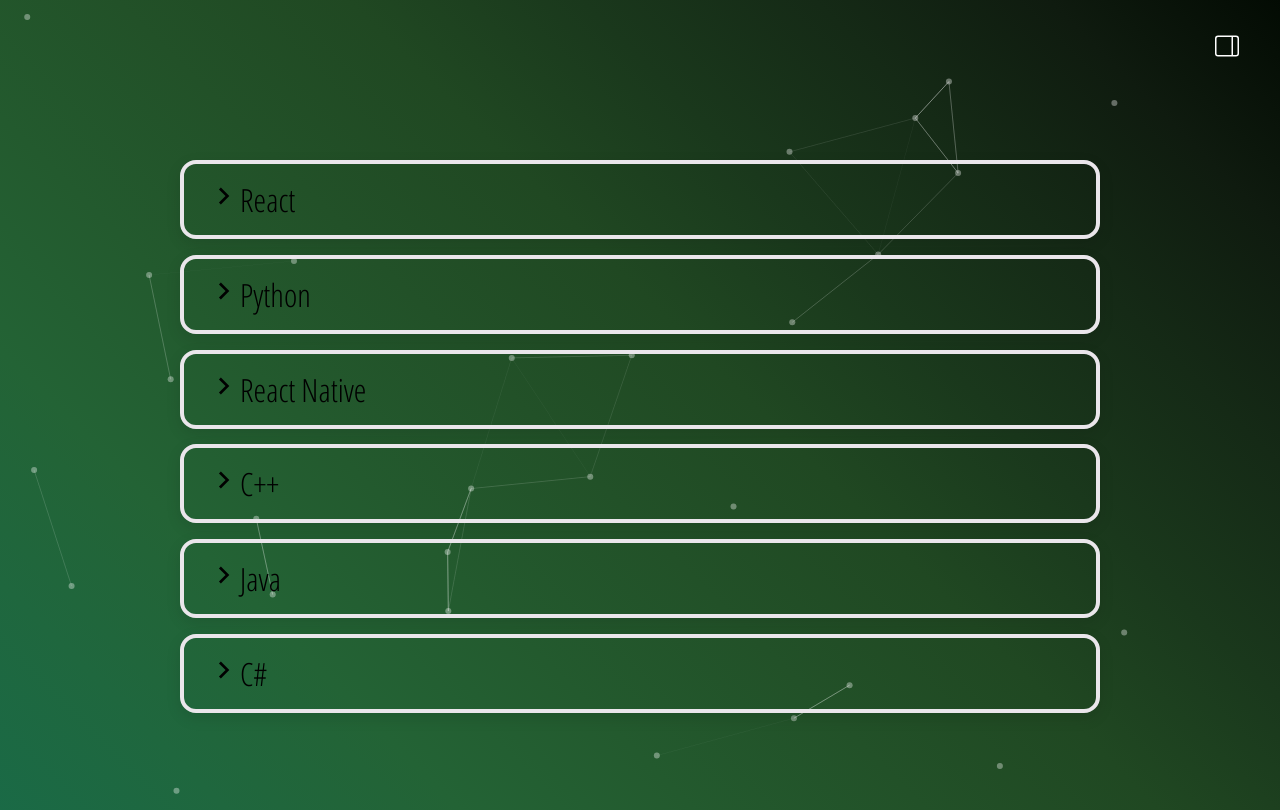
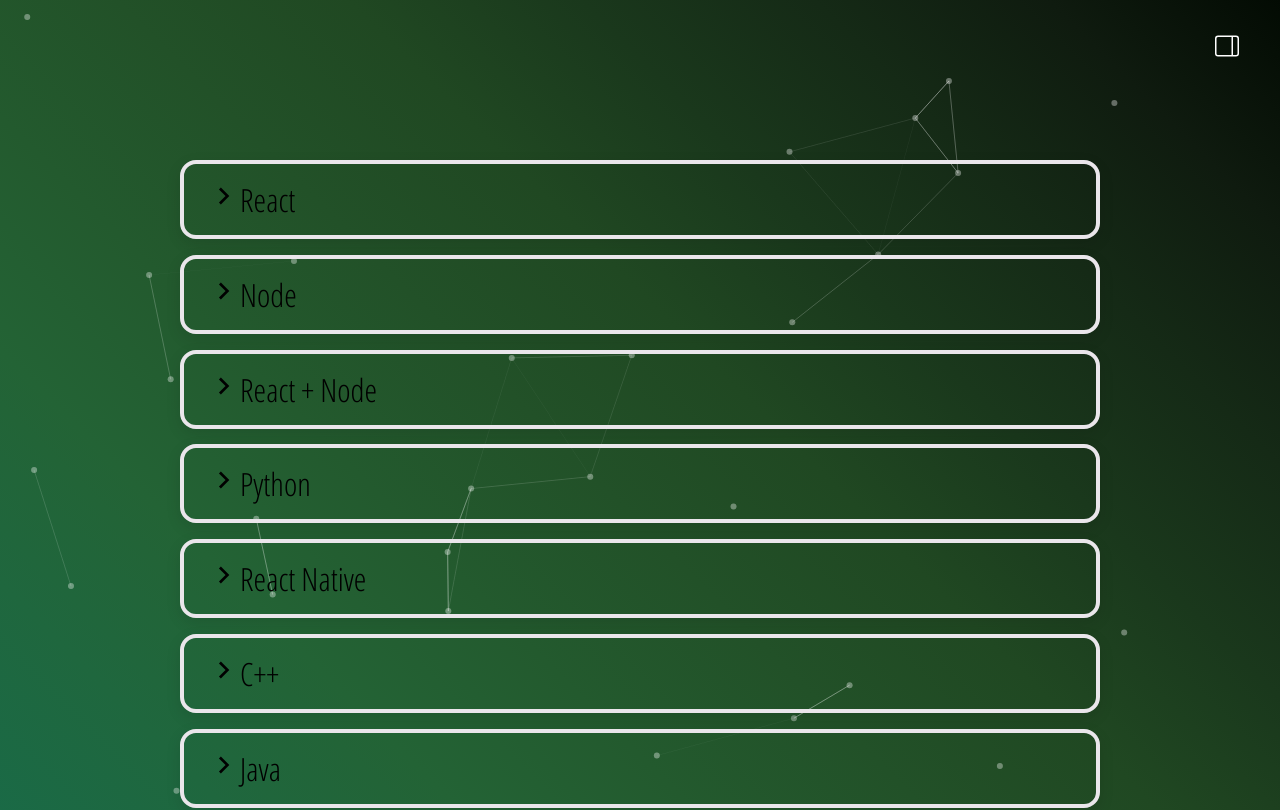
Before and after one commit to pauladam2001/ResumeWebsite, a React (Create React App) app: page /projects in a window 1280 px wide. Shown: the top 810 px of the page. Built offline with nearby package versions, Linux system fonts and the light colour scheme.

Commit message:
Added node projects

```diff
--- a/src/data.js
+++ b/src/data.js
@@ -8,7 +8,7 @@
     },
     {
         id: 2,
-        topic: 'React',
+        topic: 'Node',
         title: 'Face Recognition App - Backend',
         image: 'https://cdn0.iconfinder.com/data/icons/essentials-9/128/__Share-256.png',
         github: 'https://github.com/pauladam2001/facerecognition-api'
@@ -26,6 +26,13 @@
         title: 'RoboFriends',
         image: 'https://robohash.org/dfdssssasdwe',
         github: 'https://github.com/pauladam2001/RoboFriends'
+    },
+    {
+        id: 16,
+        topic: 'React + Node',
+        title: 'Chat Application',
+        image: 'https://cdn4.iconfinder.com/data/icons/multimedia-75/512/multimedia-15-256.png',
+        github: 'https://github.com/pauladam2001/ChatApplication'
     },
     {
         id: 5,
@@ -54,6 +61,20 @@
         title: 'Library App',
         image: 'https://cdn1.iconfinder.com/data/icons/locations-redesign/48/Library-256.png',
         github: 'https://github.com/pauladam2001/BookLibraryApplication'
+    },
+    {
+        id: 14,
+        topic: 'Node',
+        title: 'Book Directory REST API',
+        image: 'https://cdn0.iconfinder.com/data/icons/thin-line-icons-for-seo-and-development-1/64/Programming_Development_Api-256.png',
+        github: 'https://github.com/pauladam2001/BookDirectoryREST_API'
+    },
+    {
+        id: 15,
+        topic: 'Node',
+        title: 'Passport Login',
+        image: 'https://cdn4.iconfinder.com/data/icons/hodgepodge-free/32/login_account_enter_door-256.png',
+        github: 'https://github.com/pauladam2001/Node-Passport_Login'
     },
     {
         id: 9,
```
